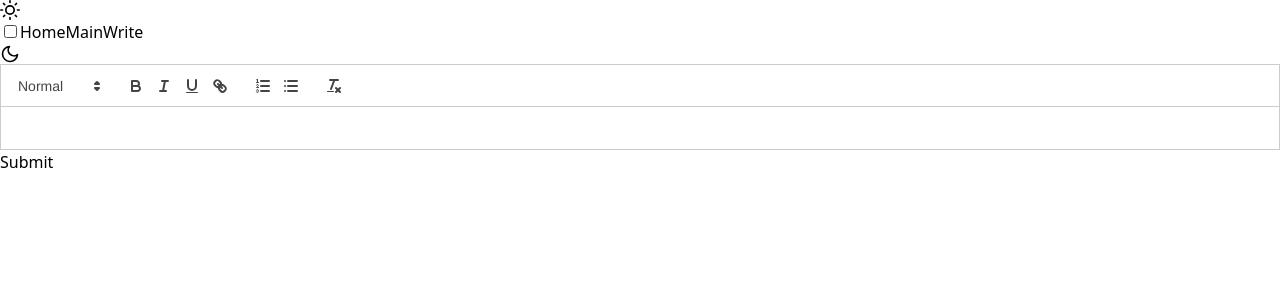
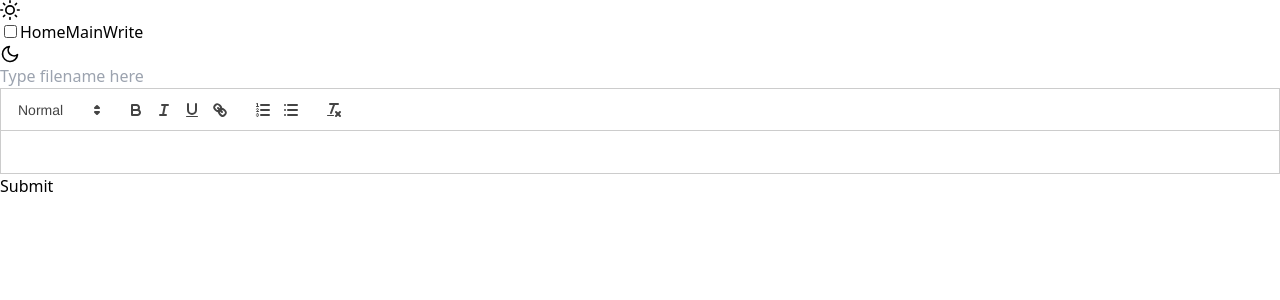
Before and after one commit to bisw4sh/mdx-blogs, a React (Vite) app: page /write in a window 1280 px wide. Shown: the top 300 px of the page. Built offline with nearby package versions, Linux system fonts and the light colour scheme.

Commit message:
feat: UI of rich-text-editor and preview

```diff
--- a/src/pages/WritePage.tsx
+++ b/src/pages/WritePage.tsx
@@ -1,30 +1,51 @@
-import { useState } from "react";
+import { useState, SyntheticEvent } from "react";
 import Write from "../components/Write";
+import { redirect } from "react-router-dom";
 
 const WritePage = () => {
   const [value, setValue] = useState<string>("");
+  const [filename, setFileName] = useState<string>("");
 
-  const handleSubmit = () => {
-    setTimeout(() => {
-      setValue("cleared");
-    }, 2000);
+  const handleSubmit = async (e: SyntheticEvent) => {
+    e.preventDefault();
+    const response = await fetch("/api/save-mdx", {
+      method: "POST",
+      headers: {
+        "Content-Type": "application/json",
+      },
+      body: JSON.stringify({ markdown: value, filename }),
+    });
+
+    if (response.status === 201) redirect("/");
   };
 
   return (
-    <>
     <div className="min-h-screen w-full flex justify-between py-10">
       <section className="flex flex-col justify-start items-start flex-1 p-[1rem]">
+        <form
+          method="post"
+          className="flex flex-col justify-start items-start flex-1 p-[1rem]"
+          onSubmit={handleSubmit}
+        >
+          <input
+            type="text"
+            placeholder="Type filename here"
+            name="filename"
+            value={filename}
+            onChange={(e) => setFileName(e.target.value)}
+            className="input input-bordered w-full my-4"
+          />
           <Write value={value} setValue={setValue} />
-          <button className="btn btn-outline mt-[4rem]" onClick={handleSubmit}>
+          <button type="submit" className="btn btn-outline mt-[4rem]">
             Submit
           </button>
+        </form>
       </section>
       <section
         dangerouslySetInnerHTML={{ __html: value }}
         className="prose prose-a:text-blue-600 prose-md max-w-none w-full flex-1 p-[1rem] border-[1px] rounded-md"
       />
     </div>
-    </>
   );
 };
 
```
Lines whose indentation alone changed are shown as unchanged.
